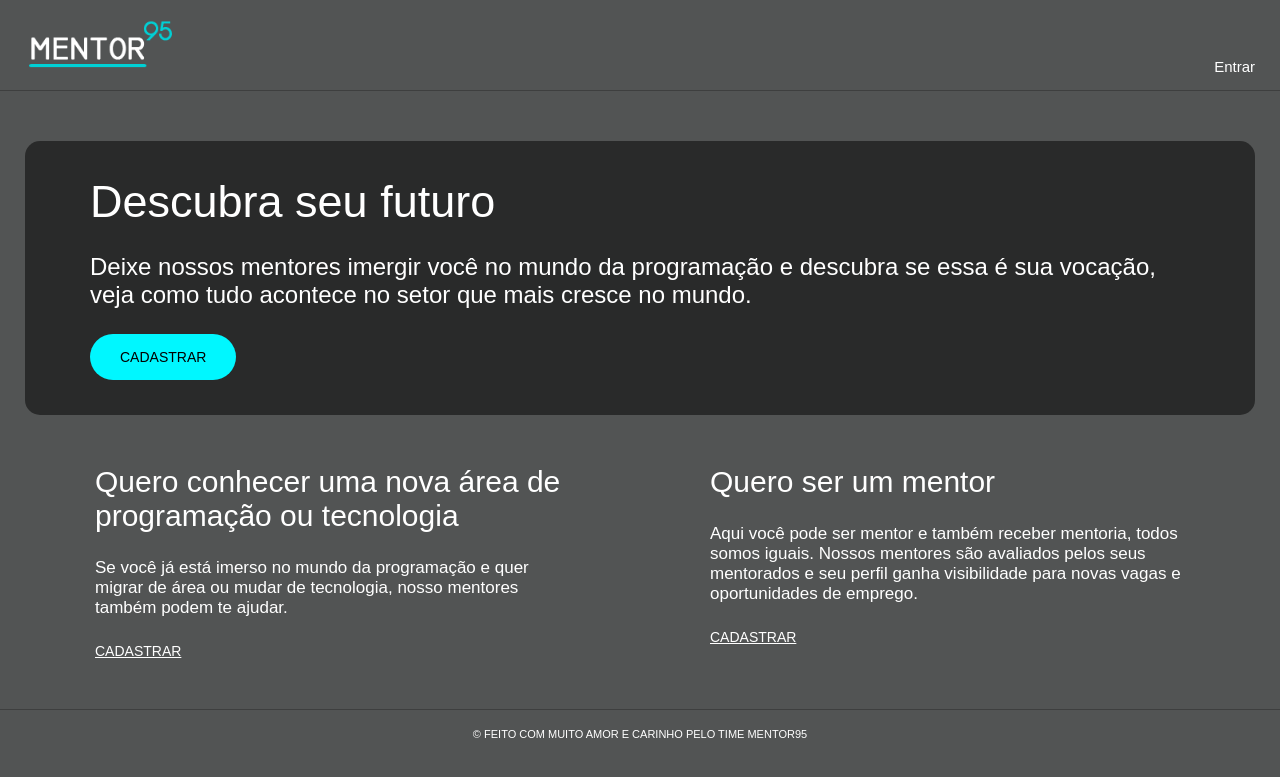
After one commit to guilhermepaduan/mentor95, a PHP site: page /index.php in a window 1280 px wide. The commit adds this page. Shown: the top 777 px of the page. Run offline with PHP 8.4, Linux system fonts and the light colour scheme.

Commit message:
Home parte

```diff
--- /dev/null
+++ b/app/index.php
@@ -0,0 +1,66 @@
+<!DOCTYPE html>
+<html>
+<head>
+    <meta charset='utf-8'>
+    <meta http-equiv='X-UA-Compatible' content='IE=edge'>
+    <title>Mentor 95</title>
+    <meta name='viewport' content='width=device-width, initial-scale=1'>
+
+    <link rel="stylesheet" href="dist/css/main.min.css">
+    <script src='main.js'></script>
+</head>
+<body>
+
+  <header id="header">
+    <div class="alignment">
+      <figure class="logotipo">
+        <img src="dist/images/logomentor.png" alt="">
+      </figure>
+
+      <nav class="menu">
+        <ul>
+          <li><a href="#">Entrar</a></li>
+        </ul>
+      </nav>
+    </div>
+  </header>
+
+  <main id="content">
+    <div class="alignment">
+
+      <div class="banner-destaque">
+        <h1>Descubra seu futuro</h1>
+        <p>Deixe nossos mentores imergir você no mundo da programação e descubra se essa é sua vocação,<br>veja como tudo acontece no setor que mais cresce no mundo.</p>
+
+        <a href="#">Cadastrar</a>
+      </div>
+
+      <div class="home-destaque">
+        <ul>
+          <li>
+            <h2>Quero conhecer uma nova área de programação ou tecnologia</h2>
+            <p>Se você já está imerso no mundo da programação e quer migrar de área ou mudar de tecnologia, nosso mentores também podem te ajudar.</p>
+            <a href="#">Cadastrar</a>
+          </li>
+
+          <li>
+            <h2>Quero ser um mentor</h2>
+            <p>Aqui você pode ser mentor e também receber mentoria, todos somos iguais. Nossos mentores são avaliados pelos seus mentorados e seu perfil ganha visibilidade para novas vagas e oportunidades de emprego.</p>
+            <a href="#">Cadastrar</a>
+          </li>
+        </ul>
+      </div>
+
+    </div>
+  </main>
+
+  <footer id="footer">
+    <div class="alignment">
+      &copy; Feito com muito amor e carinho pelo time Mentor95
+    </div>
+  </footer>
+
+  <script src="https://code.jquery.com/jquery-3.4.1.min.js" integrity="sha256-CSXorXvZcTkaix6Yvo6HppcZGetbYMGWSFlBw8HfCJo=" crossorigin="anonymous"></script>
+  <script src='dist/js/main.js'></script>
+</body>
+</html>
--- a/app/src/scss/base/_resets.scss
+++ b/app/src/scss/base/_resets.scss
@@ -21,7 +21,6 @@
 
 body {
   font-size: 14px;
-  overflow: hidden;
   background: #525454;
 
   a {
@@ -36,7 +35,7 @@ body {
 
 .alignment {
   width: 100%;
-  max-width: 1920px;
+  max-width: 1280px;
   margin: auto;
-  padding: 0 100px;
+  padding: 0 25px;
 }
--- a/app/src/scss/components/_structure.scss
+++ b/app/src/scss/components/_structure.scss
@@ -1,10 +1,86 @@
 /**
  * Header
  */
+#header {
+  position: relative;
+  width: 100%;
+  display: flex;
+  align-items: center;
+  padding: 15px 0;
+  border-bottom: 1px solid rgba(0,0,0,0.25);
+
+  .alignment {
+    display: flex;
+    align-items: baseline;
+    justify-content: space-between;
+  }
+
+  .logotipo {
+    display: block;
+
+    img {
+      width: 100%;
+      max-width: 150px;
+      display: block;
+    }
+  }
+
+  .menu {
+    ul {
+      display: flex;
+      align-items: center;
+
+      li {
+        display: block;
+        margin: 0 10px;
+
+        &:first-child {
+          margin-left: 0;
+        }
+
+        &:last-child {
+          margin-right: 0;
+        }
+
+        a {
+          color: #fff;
+          font-size: 15px;
+          position: relative;
+
+          &:after {
+            content: '';
+            position: absolute;
+            bottom: -10px;
+            width: 100%;
+            height: 1px;
+            display: block;
+            opacity: 0;
+            background: #00f7ff;
+            transition: 0.25s all;
+          }
+
+          &:hover {
+            &:after {
+              margin-bottom: 5px;
+              opacity: 1;
+            }
+          }
+        }
+      }
+    }
+  }
+}
+
+
+
+/**
+ * Content
+ */
+#content {
+  padding: 50px 0;
+}
 
 main {
-    min-height: 100vh;
-
  .grid {
    position: relative;
    width: 100%;
@@ -17,3 +93,21 @@ main {
    background: #fff;
  }
 }
+
+
+
+/**
+ * Footer
+ */
+#footer {
+  color: #fff;
+  font-size: 11px;
+  text-align: center;
+  text-transform: uppercase;
+  position: relative;
+  width: 100%;
+  height: 50px;
+  display: flex;
+  align-items: center;
+  border-top: 1px solid rgba(0,0,0,0.25);
+}
--- a/app/src/scss/pages/_home.scss
+++ b/app/src/scss/pages/_home.scss
@@ -1,68 +1,85 @@
 /**
  * Home
  */
+.banner-destaque {
+  position: relative;
+  width: 100%;
+  display: block;
+  padding: 35px 65px;
+  border-radius: 15px;
+  background: rgba(0,0,0,0.5);
 
-.home-main-section {
-    width: 100%;
-    min-height: 100vh;
+  h1 {
+    color: #fff;
+    font-size: 45px;
+    font-weight: normal;
+    display: block;
+    margin: 0 0 25px;
+  }
+
+  p {
+    color: #fff;
+    font-size: 24px;
+    display: block;
+  }
+
+  a {
+    color: #000;
+    font-size: 14px;
+    text-transform: uppercase;
+    display: inline-block;
+    margin: 25px 0 0;
+    padding: 15px 30px;
+    border-radius: 50px;
+    background: #00f7ff;
+    transition: 0.25s all;
+
+    &:hover {
+      box-shadow: 0 2px 5px 0 #000;
+    }
+  }
+}
+
+.home-destaque {
+  position: relative;
+  margin: 50px 0 0;
+
+  ul {
     display: flex;
-    padding: 50px;
-    width: 100%;
-    align-items: center;
-    flex-flow: column;
-    justify-content: center;
-    background-image: url('../images/background-home.jpg');
-    background-attachment: fixed;
-    background-size: cover;
+    align-items: flex-start;
 
-    .container-home {
-        text-align: left;
+    li {
+      width: 50%;
+      display: block;
+      padding: 0 70px;
 
-        h1{
-            color: #ffffff;
-            text-shadow: 2px 2px 0 rgba(0,0,0,0.5);
-        }
+      h2 {
+        color: #fff;
+        font-size: 30px;
+        font-weight: normal;
+        display: block;
+      }
 
-        strong {
-            text-align: left;
-            display: block;
-        }
+      p {
+        color: #fff;
+        font-size: 17px;
+        display: block;
+        margin: 25px 0 0;
+      }
 
-        .buttons {
-            margin-top: 25px;
-        }
-
-        a {
-            color: #ffffff;
-            font-size: 18px;
-            font-weight: bold;
-            text-transform: uppercase;
-            display: inline-block;
-            vertical-align: middle;
-        }
-
-        &:first-child {
-            font-size: 18px;
-            text-transform: capitalize;
-            padding: 10px 25px;
-            border-radius: 50px;
-            background-color: #9385F2;
-        }
-
-        &:last-child {
-            margin-left: 15px;
-            margin-top: 3px;
-        }
+      a {
+        color: #fff;
+        font-size: 14px;
+        text-transform: uppercase;
+        text-decoration: underline;
+        display: inline-block;
+        margin: 25px 0 0;
+        transition: 0.25s;
 
         &:hover {
-            text-decoration: none;
+          color: #00f7ff;
         }
-
+      }
     }
-
-    .register-container {
-        padding: 20px;
-        border-radius: 5px;
-        background-color: white;
-    }
+  }
 }
```
Also changed, not shown: app/index.html (deleted, +0 -42 lines), app/dist/css/main.min.css. Lines whose indentation alone changed are shown as unchanged.
